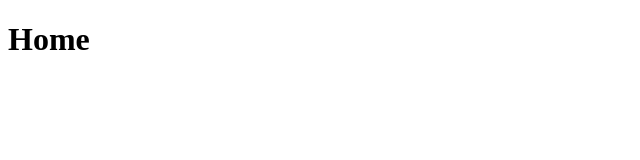
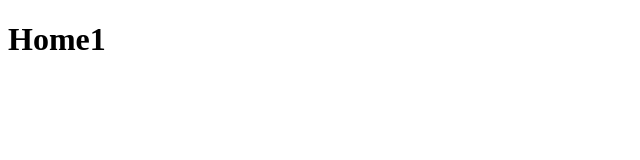
Before and after one commit to lucasnunesg/clone-tabnews, a Next.js app: page / in a window 1280 px wide. Shown: the top 160 px of the page, without its empty margins (0-640 px from the left). Built offline with nearby package versions, Linux system fonts and the light colour scheme.

Commit message:
altera a frase inicial

```diff
--- a/pages/index.js
+++ b/pages/index.js
@@ -1,5 +1,5 @@
 function Home(){
-    return <h1>Home</h1>
+    return <h1>Home1</h1>
 }
 
 export default Home;
```
